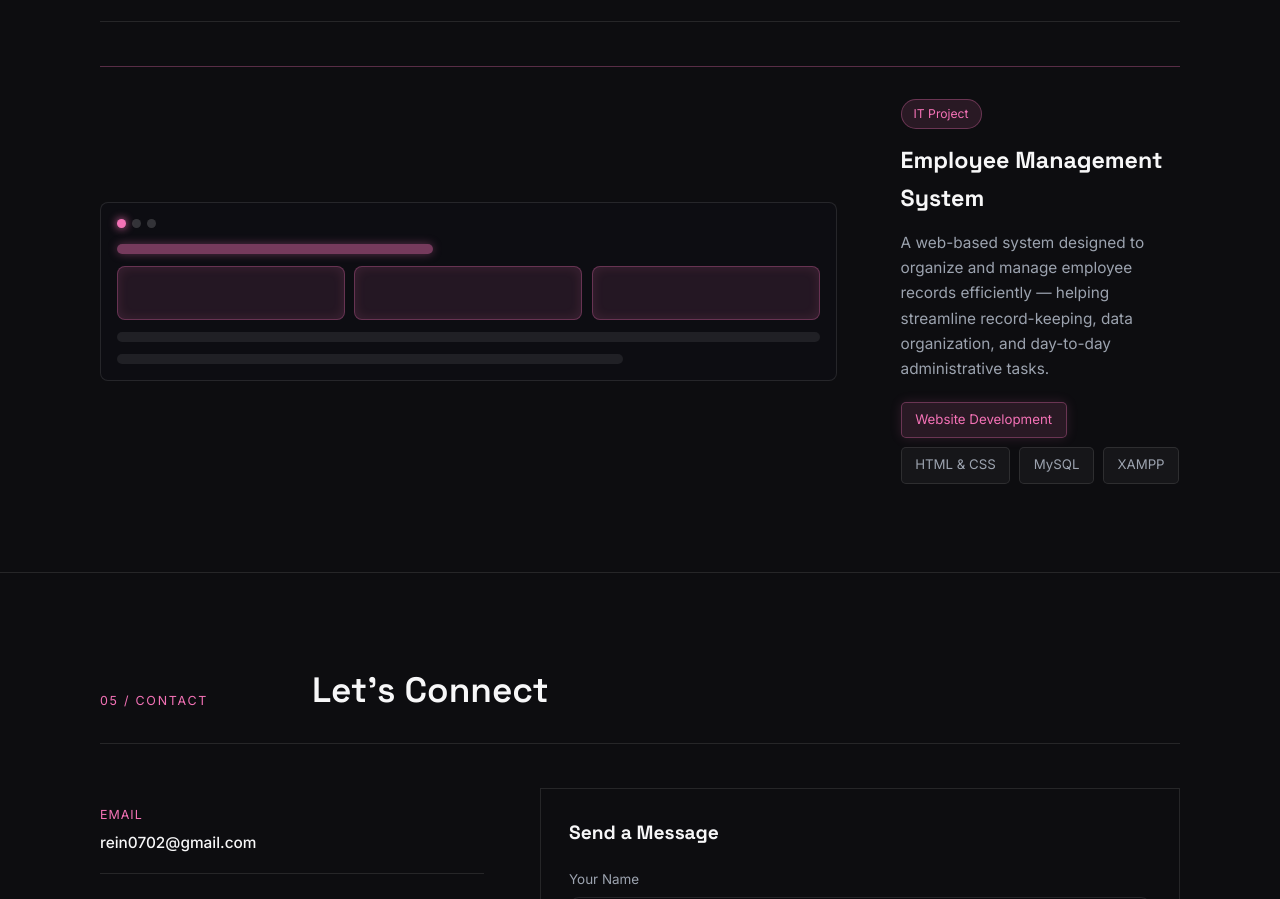
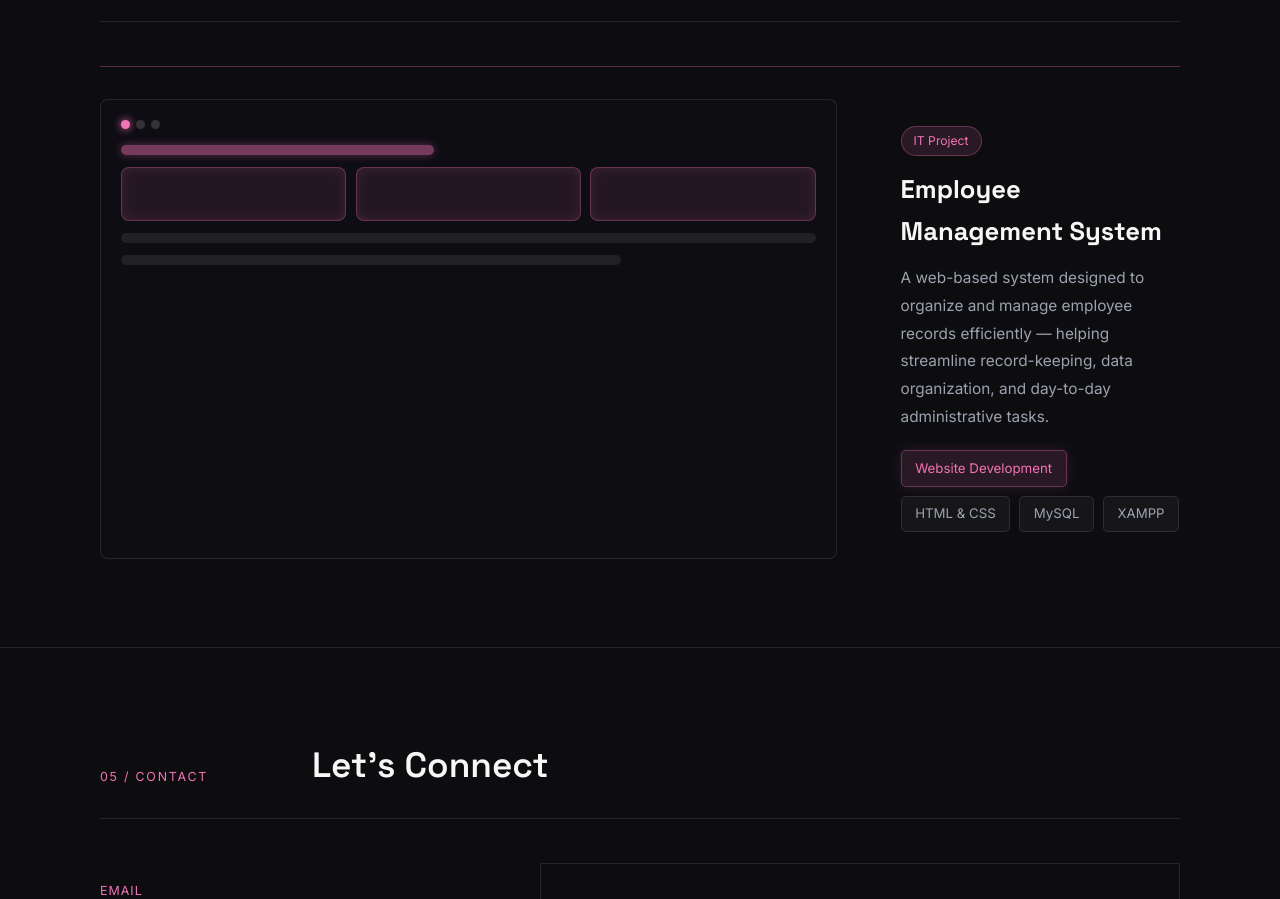
Before and after one commit to rein-gayares/gayares-project-1, a plain HTML site: page index.html in a window 1280 px wide. Shown: the part 2843-3742 px from the top of the page. Drawn offline with Linux system fonts and the light colour scheme.

Commit message:
Enhance project showcase presentation

```diff
--- a/assets/style/style.css
+++ b/assets/style/style.css
@@ -672,7 +672,7 @@ a {
 /* ================================
    Projects Section
    ================================ */
-.project-card {
+ .project-card {
   display: grid;
   grid-template-columns: 1.45fr 0.55fr;
   gap: 4rem;
@@ -684,16 +684,21 @@ a {
   padding: 2rem 0 0;
 }
 
+.project-card > * {
+  min-width: 0;
+}
+
 .project-card:hover {
   box-shadow: none;
   transform: none;
 }
 
 .project-preview {
+  aspect-ratio: 16 / 10;
   background: #0d0d12;
   border: 1px solid var(--border);
   border-radius: 8px;
-  padding: 1rem;
+  padding: 1.25rem;
   transition: border-color var(--transition), box-shadow var(--transition);
 }
 
@@ -755,13 +760,14 @@ a {
   width: 72%;
 }
 
-.project-info h3 {
-  font-size: 1.45rem;
+ .project-info h3 {
+  font-size: clamp(1.35rem, 2vw, 1.65rem);
   margin: 0.75rem 0;
 }
 
-.project-info p {
+ .project-info p {
   color: var(--text-muted);
+  line-height: 1.8;
   margin-bottom: 1.25rem;
   font-size: 0.96rem;
 }
```
